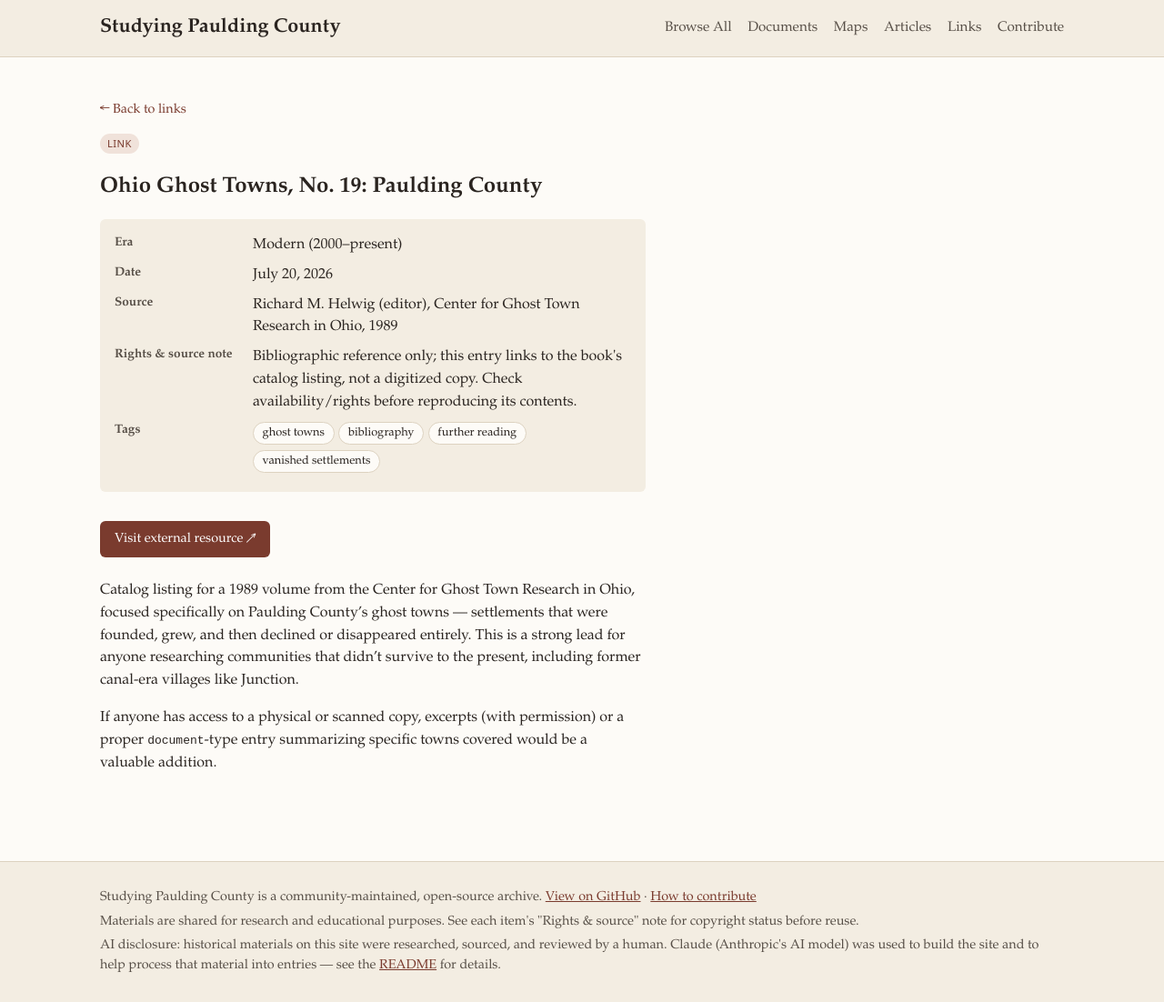
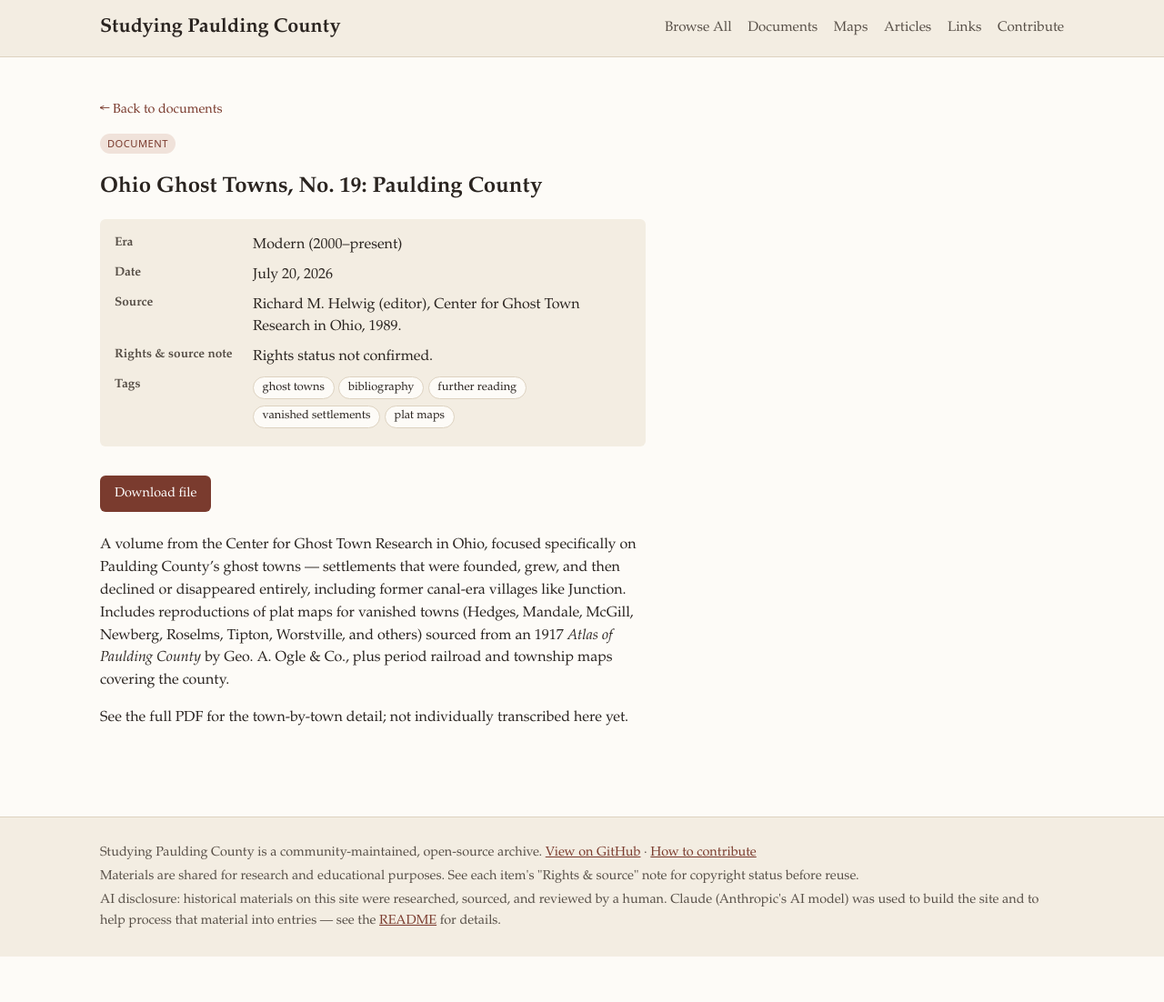
Before and after one commit to jofer215/Paulding, a Jekyll site: the page built from _items/ohio-ghost-towns-paulding-county.md, in a window 1280 px wide. Shown: the whole page at 91% size. Built offline with Jekyll 4.4.1, drawn with Linux system fonts in a browser that asks for light colours; after the commit the page ends 1052 px from its top, so only the background shows below that.

Commit message:
Bring in 6 physical-book scans from the NO NAME volume, upgrade 2 stubs
Ohio Ghost Towns No. 19 and the Grover Hill Zion Methodist Church
excerpt were already tracked as bibliography stubs or partially
covered; both are now real document entries with the actual scans
(compressed from their original scanner-app output).

New entries: the Howe excerpt booklet (confirms the Paulding County
chapter starts around page 374 of the original 1907 volume), the
Paulding County Carnegie Library history, Charloe's pictorial history
(which also documents a May 27, 1962 historical marker dedication -
likely the still-undated "Charloe (Oquanoxa's Village)" marker in the
historical markers index, cross-linked there), and the 1986 Courthouse
Centennial history by Melinda Huseby Krick.

```diff
--- a/_items/ohio-ghost-towns-paulding-county.md
+++ b/_items/ohio-ghost-towns-paulding-county.md
@@ -1,20 +1,22 @@
 ---
 title: "Ohio Ghost Towns, No. 19: Paulding County"
-type: link
+type: document
 era: 2000-present
-description: "A 152-page volume documenting Paulding County's ghost towns and vanished settlements — useful for tracing communities that didn't survive into the present."
-source: "Richard M. Helwig (editor), Center for Ghost Town Research in Ohio, 1989"
-rights: "Bibliographic reference only; this entry links to the book's catalog listing, not a digitized copy. Check availability/rights before reproducing its contents."
-external_url: "https://books.google.com/books?id=RYhNHAAACAAJ"
-tags: [ghost towns, bibliography, further reading, vanished settlements]
+description: "A full scan documenting Paulding County's ghost towns and vanished settlements, including plat maps from an 1917 Atlas of Paulding County by Geo. A. Ogle & Co. and other period maps — useful for tracing communities that didn't survive into the present."
+source: "Richard M. Helwig (editor), Center for Ghost Town Research in Ohio, 1989."
+rights: "Rights status not confirmed."
+file: /assets/files/documents/ohio-ghost-towns-no-19-paulding-county.pdf
+tags: [ghost towns, bibliography, further reading, vanished settlements, plat maps]
 ---
 
-Catalog listing for a 1989 volume from the Center for Ghost Town Research in
-Ohio, focused specifically on Paulding County's ghost towns — settlements
-that were founded, grew, and then declined or disappeared entirely. This is
-a strong lead for anyone researching communities that didn't survive to the
-present, including former canal-era villages like Junction.
+A volume from the Center for Ghost Town Research in Ohio, focused
+specifically on Paulding County's ghost towns — settlements that were
+founded, grew, and then declined or disappeared entirely, including
+former canal-era villages like Junction. Includes reproductions of plat
+maps for vanished towns (Hedges, Mandale, McGill, Newberg, Roselms,
+Tipton, Worstville, and others) sourced from an 1917 *Atlas of Paulding
+County* by Geo. A. Ogle & Co., plus period railroad and township maps
+covering the county.
 
-If anyone has access to a physical or scanned copy, excerpts (with
-permission) or a proper `document`-type entry summarizing specific towns
-covered would be a valuable addition.
+See the full PDF for the town-by-town detail; not individually
+transcribed here yet.
```
Also changed, not shown: _items/charloe-a-village-by-a-stream.md (added, +33 -0 lines), _items/grover-hill-zion-methodist-church-history.md (added, +25 -0 lines), _items/historical-markers-index.md (+6 -0 lines), _items/history-of-grover-hill.md (+2 -1 lines), _items/howes-historical-collections-of-ohio-1907.md (+5 -5 lines), _items/paulding-county-carnegie-library-history.md (added, +37 -0 lines), _items/paulding-county-courthouse-centennial-1986.md (added, +27 -0 lines), _items/paulding-county-ohio-howe-excerpt.md (added, +22 -0 lines), 6 other files.
